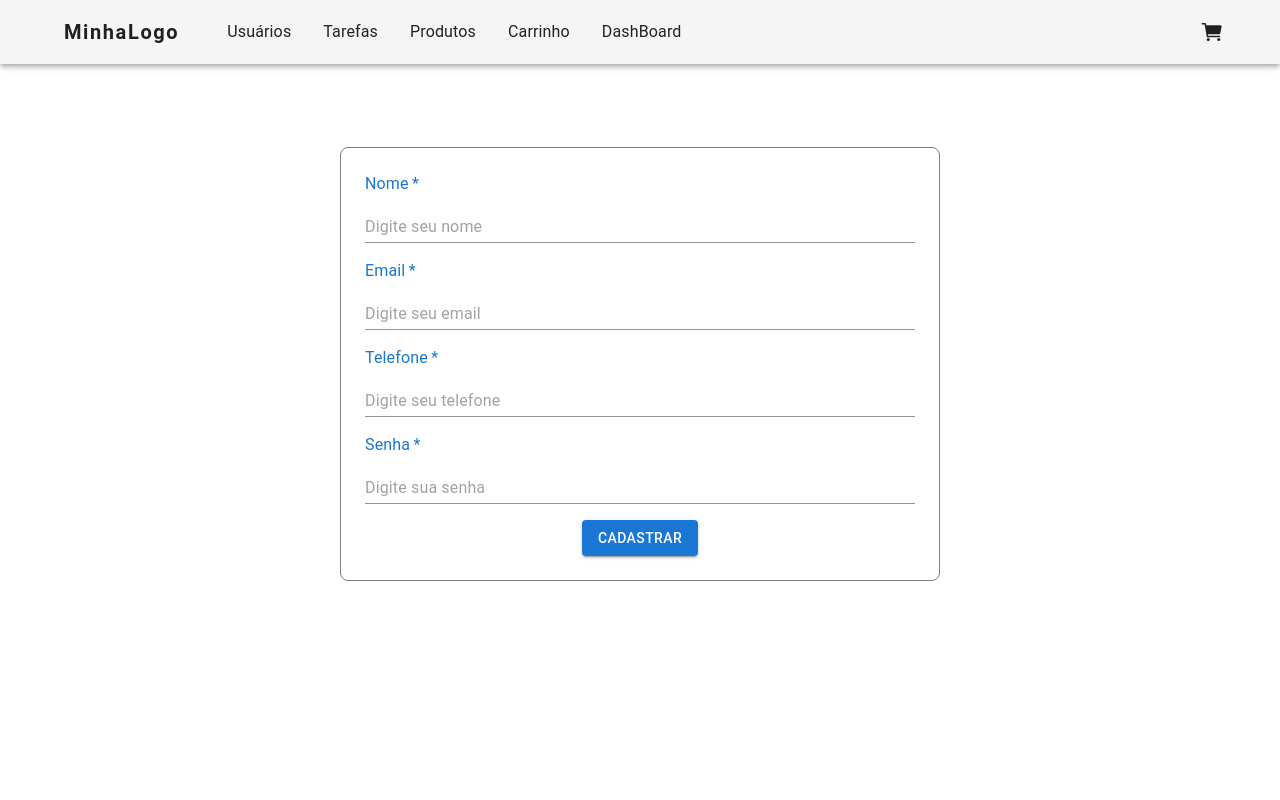
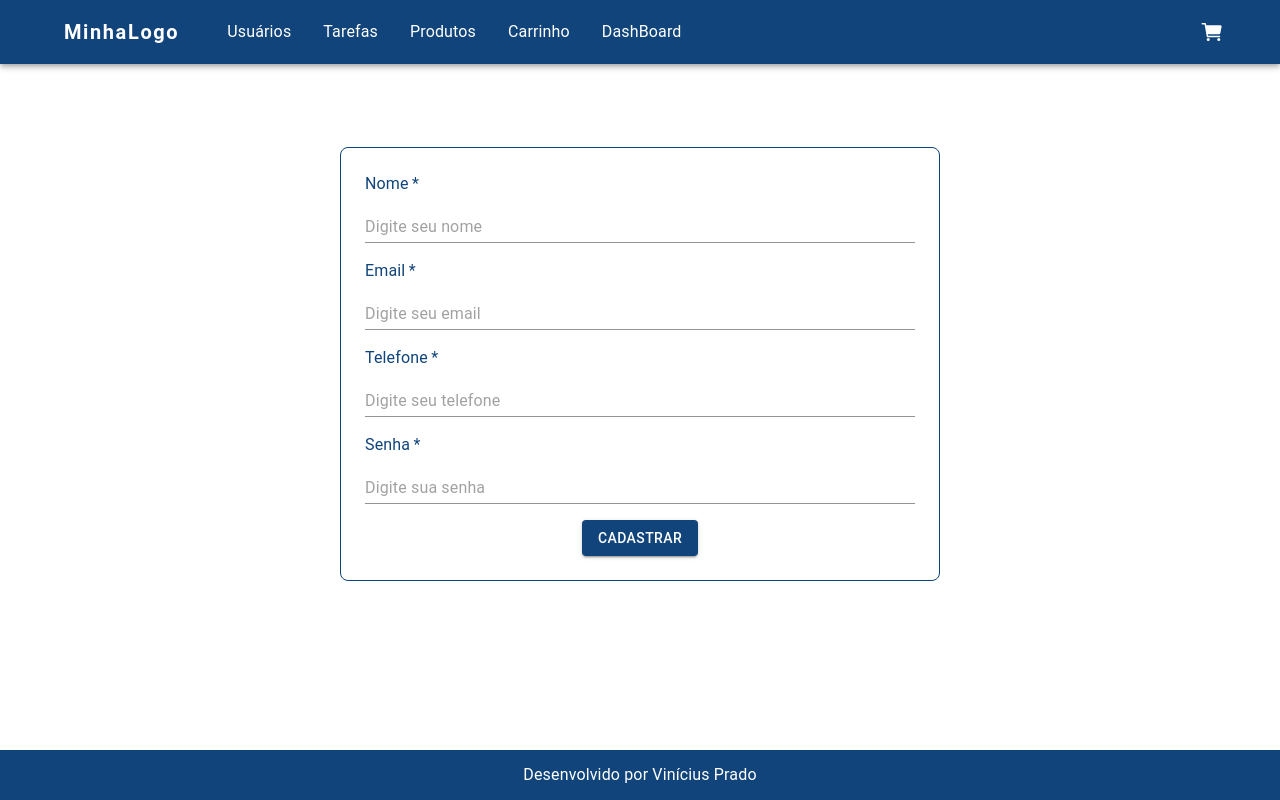
Before and after one commit to ViniciusPrado7/Ventura, a React (Vite) app: page /usuarios in a window 1280 px wide. Built offline with nearby package versions, Linux system fonts and the light colour scheme.

Commit message:
feat: footer and Theme.js

```diff
--- a/src/App.css
+++ b/src/App.css
@@ -33,3 +33,15 @@ html, body, #root {
   width: 100%;
   height: 100%;
 }
+
+
+.app-container {
+  display: flex;
+  flex-direction: column;
+  min-height: 100vh;
+}
+
+
+.app-container main {
+  flex: 1;
+}
--- /dev/null
+++ b/src/Theme.js
@@ -0,0 +1,10 @@
+import { createTheme } from '@mui/material/styles';
+
+const theme = createTheme({
+  palette: {
+     azul: { main: '#10447B', hover: '#082340' },
+
+  },
+});
+
+export default theme;
--- a/src/components/CardGenerico/index.jsx
+++ b/src/components/CardGenerico/index.jsx
@@ -1,17 +1,18 @@
-import { Card, CardContent, Typography, Button, Box } from '@mui/material'
-
-const azulClaro = '#1976d2'
+import { Card, CardContent, Typography, Button, Box, useTheme } from '@mui/material'
 
 const CardGenerico = ({ titulo, dados, onExcluir }) => {
+
+  const theme = useTheme();
+
   return (
     <Card sx={{
       minWidth: 400,
       width: "auto",
-      border: "1px solid gray",
+      border: `2px solid ${theme.palette.azul.main}`,
       m: 1
     }}>
       <CardContent sx={{ display: "flex", flexDirection: 'column', alignItems: "start" }}>
-        <Typography variant="h6" color={azulClaro}>
+        <Typography variant="h6" color={theme.palette.azul.main}>
           {titulo}
         </Typography>
 
--- /dev/null
+++ b/src/components/Footer/index.jsx
@@ -0,0 +1,20 @@
+import { Box, Typography, useTheme } from '@mui/material'
+import React from 'react'
+
+const Footer = () => {
+
+  const theme = useTheme();
+
+  return (
+    <Box
+      position="static"
+      color="default"
+      sx={{ mt: 3, display: "flex", justifyContent: "center", alignItems: "center", background: theme.palette.azul.main, height: 50 }}>
+      <Typography sx={{ color: "white" }}>
+        Desenvolvido por Vinícius Prado
+      </Typography>
+    </Box>
+  )
+}
+
+export default Footer
--- a/src/components/FormCadastro/index.jsx
+++ b/src/components/FormCadastro/index.jsx
@@ -1,9 +1,9 @@
-import { Box, Button, FormControl, FormLabel, Input } from '@mui/material';
-import React from 'react'
-
-const azulClaro = '#1976d2';
+import { Box, Button, FormControl, FormLabel, Input, useTheme } from '@mui/material';
 
 const FormCadastro = ({ nome, setNome, email, setEmail, senha, setSenha, telefone, setTelefone, cadastro }) => {
+
+    const theme = useTheme();
+
     return (
 
         <Box
@@ -19,33 +19,41 @@ const FormCadastro = ({ nome, setNome, email, setEmail, senha, setSenha, telefon
                     width: 600,
                     p: 3,
                     borderRadius: 2,
-                    border: "1px solid gray",
+                    border: `1px solid ${theme.palette.azul.main}`,
                     display: "flex",
-                    flexDirection: "column",
+                    flexDirection: "column"
+
                 }}
             >
                 <form onSubmit={cadastro} style={{ display: 'flex', flexDirection: 'column', gap: '16px' }}>
                     <FormControl fullWidth required>
-                        <FormLabel sx={{ color: azulClaro }}>Nome</FormLabel>
-                        <Input type='text' onChange={(e) => setNome(e.target.value)} value={nome} placeholder="Digite seu nome" />
+                        <FormLabel sx={{color: theme.palette.azul.main }}>
+                            Nome
+                        </FormLabel>
+                        <Input
+                            type="text"
+                            value={nome}
+                            onChange={(e) => setNome(e.target.value)}
+                            placeholder="Digite seu nome"
+                        />
                     </FormControl>
 
                     <FormControl fullWidth required>
-                        <FormLabel sx={{ color: azulClaro }}>Email</FormLabel>
+                        <FormLabel sx={{ color: theme.palette.azul.main }}>Email</FormLabel>
                         <Input type='email' onChange={(e) => setEmail(e.target.value)} value={email} placeholder="Digite seu email" />
                     </FormControl>
 
                     <FormControl fullWidth required>
-                        <FormLabel sx={{ color: azulClaro }}>Telefone</FormLabel>
+                        <FormLabel sx={{ color: theme.palette.azul.main }}>Telefone</FormLabel>
                         <Input type='tel' onChange={(e) => setTelefone(e.target.value)} value={telefone} placeholder="Digite seu telefone" />
                     </FormControl>
 
                     <FormControl fullWidth required>
-                        <FormLabel sx={{ color: azulClaro }}>Senha</FormLabel>
+                        <FormLabel sx={{ color: theme.palette.azul.main }}>Senha</FormLabel>
                         <Input type='password' onChange={(e) => setSenha(e.target.value)} value={senha} placeholder="Digite sua senha" />
                     </FormControl>
 
-                    <Button type='submit' variant="contained" sx={{ backgroundColor: azulClaro, color: 'white', alignSelf: 'center' }}>
+                    <Button type='submit' variant="contained" sx={{ backgroundColor: theme.palette.azul.main, color: 'white', alignSelf: 'center' }}>
                         Cadastrar
                     </Button>
                 </form>
--- a/src/components/NavBar/Carrinho/index.jsx
+++ b/src/components/NavBar/Carrinho/index.jsx
@@ -1,9 +1,10 @@
-import { Box, Drawer, IconButton, Typography } from '@mui/material';
+import { Box, Drawer, IconButton, Typography, useTheme } from '@mui/material';
 import React, { useState } from 'react'
 import { IoCart, IoClose } from "react-icons/io5";
 
 const Carrinho = () => {
 
+    const theme = useTheme();
     const [open, setOpen] = useState(false)
 
     const toggleDrawer = (status) => () => {
@@ -36,7 +37,7 @@ const Carrinho = () => {
                         alignItems: "center",
                         mb: 2
                     }}>
-                        <Typography variant='h6'>
+                        <Typography variant='h6' sx={{ color: theme.palette.azul.main }}>
                             Carrinho
                         </Typography>
                         <IconButton onClick={toggleDrawer(false)}>
--- a/src/components/NavBar/index.jsx
+++ b/src/components/NavBar/index.jsx
@@ -1,12 +1,15 @@
 import React from 'react'
-import { AppBar, Container, ListItemButton, Toolbar, Typography } from '@mui/material'
+import { AppBar, Container, ListItemButton, Toolbar, Typography, useTheme } from '@mui/material'
 import Menu from './Menu'
 import Carrinho from './Carrinho'
 import { Link } from 'react-router-dom'
 
 const NavBar = () => {
+
+    const theme = useTheme();
+
     return (
-        <AppBar position="static" color='default'>
+        <AppBar position="static" sx={{background: theme.palette.azul.main}}>
             <Container maxWidth="x1">
                 <Toolbar>
                     <Typography
--- a/src/main.jsx
+++ b/src/main.jsx
@@ -4,13 +4,23 @@ import App from './App.jsx'
 import { BrowserRouter } from 'react-router-dom'
 import NavBar from './components/NavBar/index.jsx'
 import { ToastContainer } from 'react-toastify'
+import Footer from './components/Footer/index.jsx'
+import theme from './Theme.js'
+import { ThemeProvider } from '@mui/material'
 
 createRoot(document.getElementById('root')).render(
   <StrictMode>
     <BrowserRouter>
-      <NavBar />
-      <App />
-      <ToastContainer position='top-center' />
+      <div className="app-container">
+        <ThemeProvider theme={theme}>
+        <NavBar />
+        <main>
+          <App />
+        </main>
+        <ToastContainer position='top-center' />
+        <Footer />
+        </ThemeProvider>
+      </div>
     </BrowserRouter>
-  </StrictMode>,
+  </StrictMode>
 )
```
